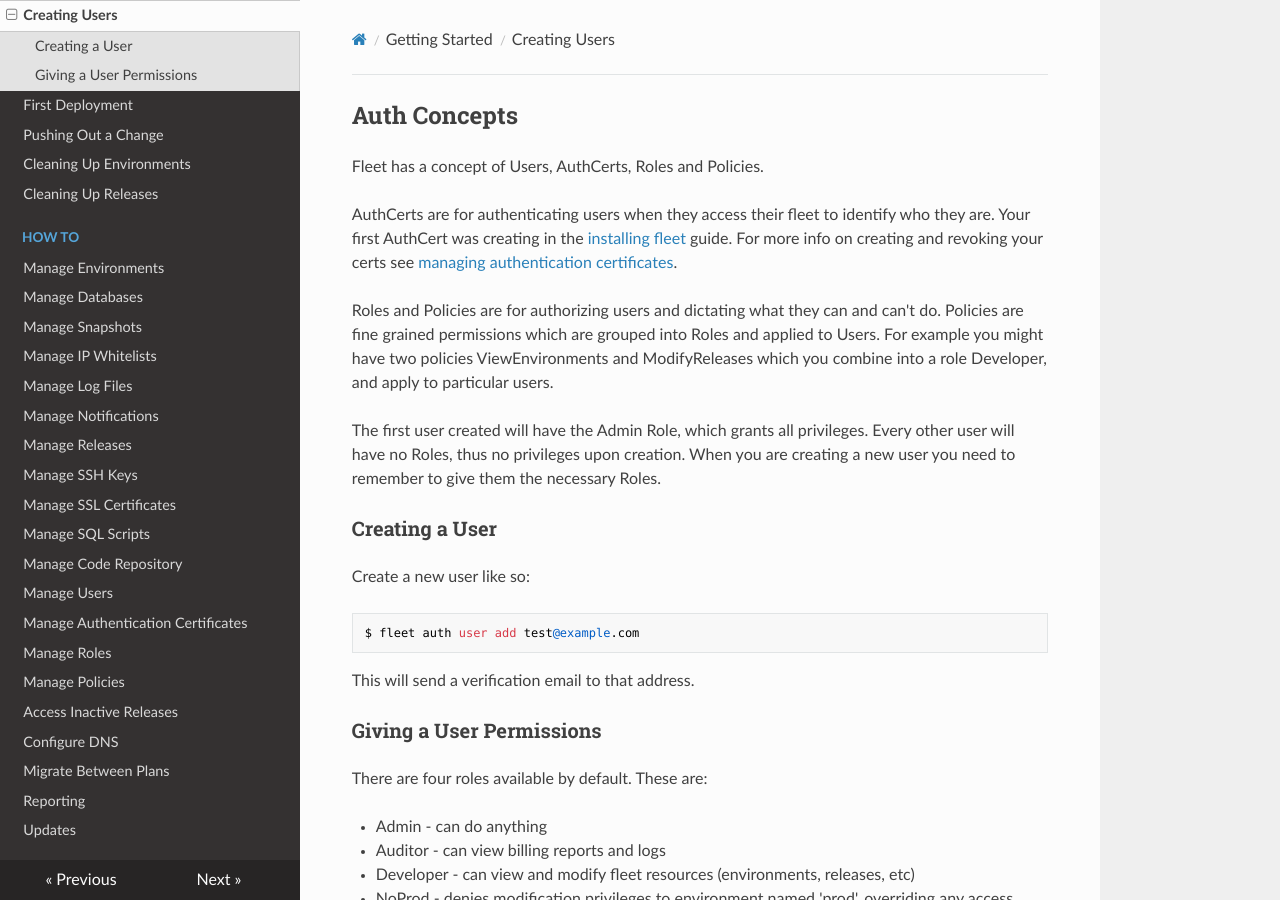
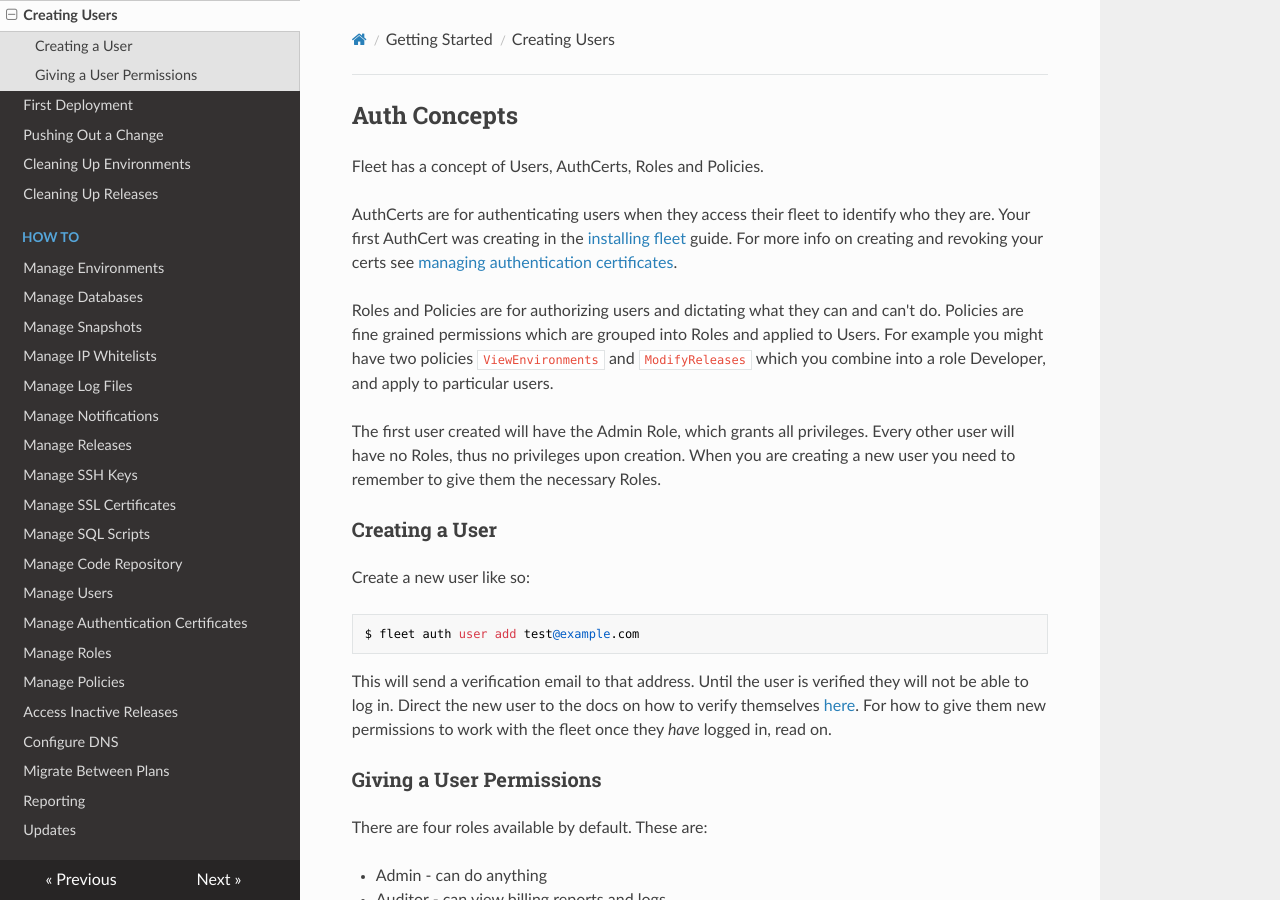
Before and after one commit to anchor/fleet-magento-docs, an MkDocs documentation site: the page built from docs/getting-started/creating-users.md, in a window 1280 px wide and 900 px high. Built offline with MkDocs 1.6.1, drawn with Linux system fonts in a browser that asks for light colours; nearby versions of some CDN libraries; old or Windows-style settings are respelled for this version of MkDocs.

Commit message:
minor tweaks to auth phrasing

````diff
--- a/docs/getting-started/creating-users.md
+++ b/docs/getting-started/creating-users.md
@@ -4,7 +4,7 @@ Fleet has a concept of Users, AuthCerts, Roles and Policies.
 
 AuthCerts are for authenticating users when they access their fleet to identify who they are. Your first AuthCert was creating in the [installing fleet](/getting-started/installing-fleet-tool) guide. For more info on creating and revoking your certs see [managing authentication certificates](/how-to/auth/manage-certs).
 
-Roles and Policies are for authorizing users and dictating what they can and can't do. Policies are fine grained permissions which are grouped into Roles and applied to Users. For example you might have two policies ViewEnvironments and ModifyReleases which you combine into a role Developer, and apply to particular users.
+Roles and Policies are for authorizing users and dictating what they can and can't do. Policies are fine grained permissions which are grouped into Roles and applied to Users. For example you might have two policies `ViewEnvironments` and `ModifyReleases` which you combine into a role Developer, and apply to particular users.
 
 The first user created will have the Admin Role, which grants all privileges. Every other user will have no Roles, thus no privileges upon creation. When you are creating a new user you need to remember to give them the necessary Roles.
 
@@ -16,7 +16,7 @@ Create a new user like so:
 $ fleet auth user add test@example.com
 ```
 
-This will send a verification email to that address.
+This will send a verification email to that address. Until the user is verified they will not be able to log in. Direct the new user to the docs on how to verify themselves [here](/how-to/auth/manage-users#verifying-a-user). For how to give them new permissions to work with the fleet once they _have_ logged in, read on.
 
 ### Giving a User Permissions
 
````
